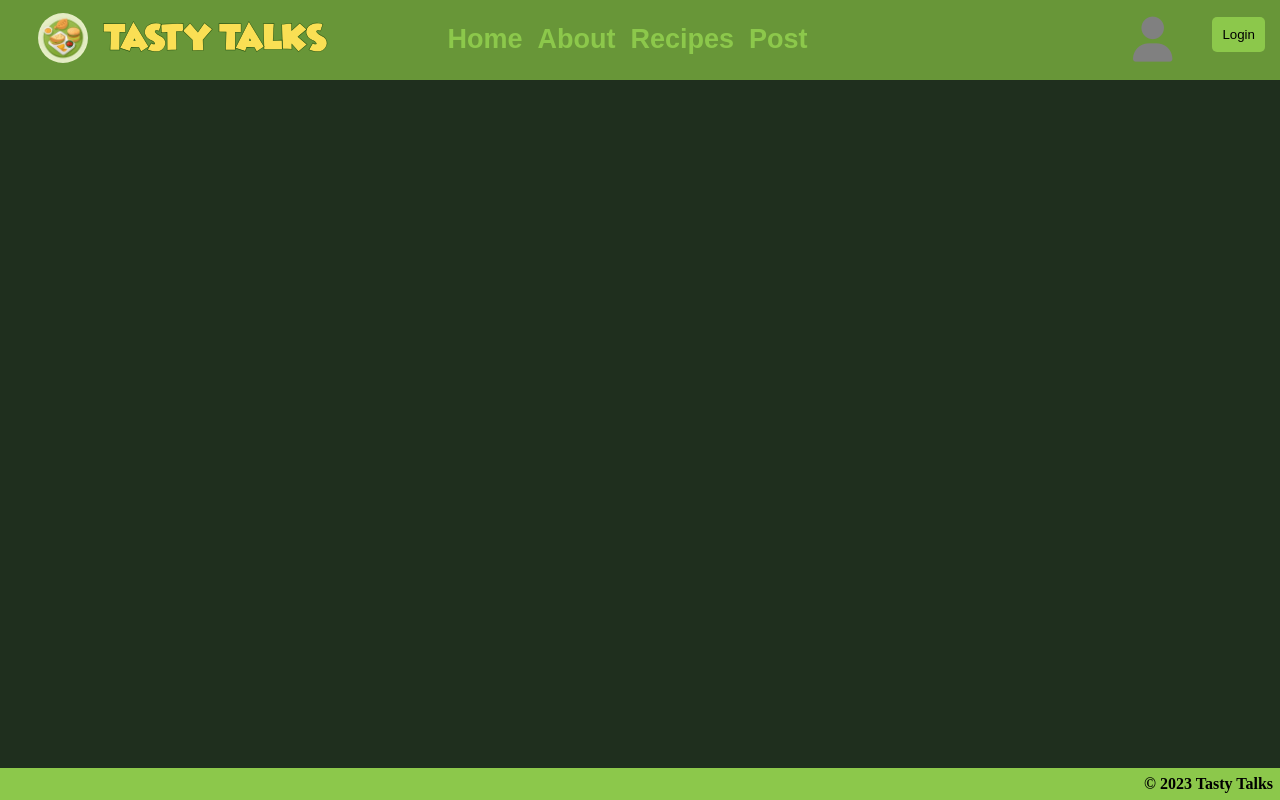
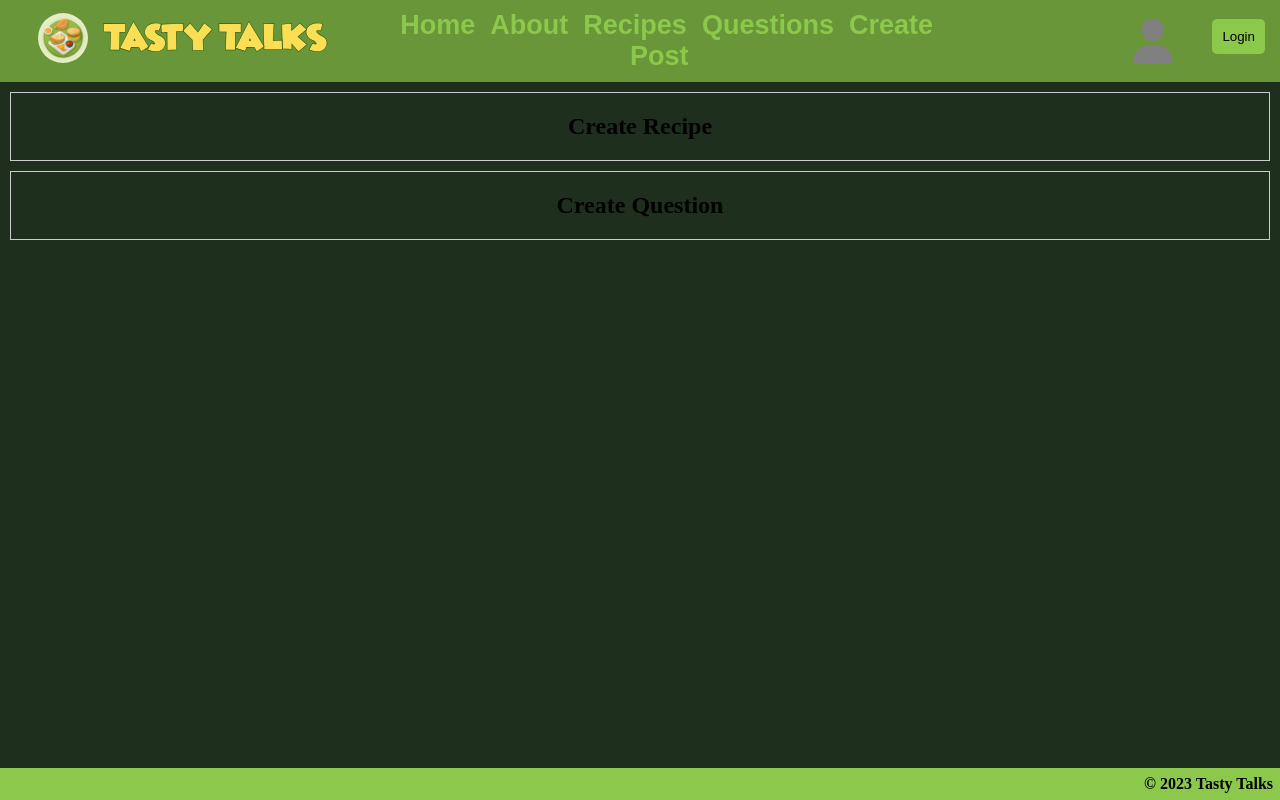
Before and after one commit to wbermel3rd/TastyTalks, a Vue app in the folder tastytalks/: page /choosepost in a window 1280 px wide. Built offline with nearby package versions, Linux system fonts and the light colour scheme; no server answers.

Commit message:
Updated some pathing on the pages. Navbar titles. Creation of New pages.

```diff
--- a/tastytalks/src/components/TastyTalksHeader.vue
+++ b/tastytalks/src/components/TastyTalksHeader.vue
@@ -25,7 +25,8 @@
                 <router-link to="/">Home</router-link>
                 <router-link to="/about">About</router-link>
                 <router-link to="/recipefeed">Recipes</router-link>
-                <router-link to="/createpost">Post</router-link>
+                <router-link to="/question">Questions</router-link>
+                <router-link to="/choosepost">Create Post</router-link>
             </div>
         </div>
         <div class="custom-header">
--- a/tastytalks/src/router/index.js
+++ b/tastytalks/src/router/index.js
@@ -3,8 +3,19 @@ import Home from '../views/HomePage.vue'
 import UserLogin from '../views/LoginPage.vue'
 import UserRegister from '../views/RegistrationPage.vue'
 import { auth } from '../firebase'
-import CreatePost from '../views/CreatePost.vue'
+
+//Creating Questions and Recepies Import
+
+import ChoosePost from '../views/ChoosePost.vue'
+import CreateRecipe from '../views/CreateRecipe.vue'
+import CreateQuestion from '../views/CreateQuestion.vue'
+
+
+//Question and Recipe Feed Import
+
+import QuestionFeed from '../views/QuestionFeed.vue'
 import RecipeFeed from '../views/RecipeFeed.vue'
+
 
 
 
@@ -38,15 +49,31 @@ const routes = [
     component: UserRegister
   },
   {
-    path: '/createpost',
-    name: 'CreatePost',
-    component: CreatePost
+    path: '/choosepost',
+    name: 'ChoosePost',
+    component: ChoosePost
+  },
+  {
+    path: '/createrecipe',
+    name: 'CreateRecipe',
+    component: CreateRecipe
+  },
+  {
+    path: '/createquestion',
+    name: 'CreateQuestion',
+    component: CreateQuestion
   },
   {
     path: '/recipefeed',
     name: 'RecipeFeed',
     component: RecipeFeed
-  }
+  },
+  {
+    path: '/questionfeed',
+    name: 'QuestionFeed',
+    component: QuestionFeed
+  },
+
 ]
 
 const router = createRouter({
--- a/tastytalks/src/views/AboutView.vue
+++ b/tastytalks/src/views/AboutView.vue
@@ -1,4 +1,5 @@
 <template>
+  <main>
 
     <div>
       <h1>About Us</h1>
@@ -17,6 +18,7 @@
       </div>
     </div>
 
+  </main>
 </template>
 
 
--- /dev/null
+++ b/tastytalks/src/views/ChoosePost.vue
@@ -0,0 +1,46 @@
+<template>
+    <main>
+        <div>
+            <div class="clickable-div" @click="goToCreateRecipe">
+                <h2>Create Recipe</h2>
+                <!-- You can add other content or styling for this div -->
+            </div>
+
+            <div class="clickable-div" @click="goToCreateQuestion">
+                <h2>Create Question</h2>
+                <!-- You can add other content or styling for this div -->
+            </div>
+        </div>
+    </main>
+</template>
+
+<script>
+  export default {
+    methods: {
+      goToCreateRecipe() {
+        this.$router.push('/createrecipe');
+      },
+
+      goToCreateQuestion() {
+        console.log("Navigating to Create Question");
+        this.$router.push('/createquestion');
+      },
+    },
+  };
+</script>
+
+  <style>
+  /* Add your styling for clickable-div here */
+  .clickable-div {
+    cursor: pointer;
+    border: 1px solid #ccc;
+    padding: 20px;
+    margin: 10px;
+    text-align: center;
+    transition: background-color 0.3s; /* Add a smooth transition effect */
+  }
+
+  .clickable-div:hover {
+    background-color: #e0e0e0; /* Change the background color on hover */
+  }
+</style>
--- /dev/null
+++ b/tastytalks/src/views/CreateQuestion.vue
@@ -0,0 +1,49 @@
+<template>
+    <main>
+        <div>
+            <div class="clickable-div" @click="goToCreateRecipe">
+                <h2>Create Recipe</h2>
+                <!-- You can add other content or styling for this div -->
+            </div>
+
+        </div>
+    </main>
+</template>
+
+<script>
+  export default {
+    methods: {
+      goToCreateRecipe() {
+        // Navigate to the Create Recipe page
+        // You can use Vue Router or any other navigation method here
+        console.log("Navigating to Create Recipe");
+        // For example, using Vue Router:
+        // this.$router.push('/create-recipe');
+      },
+
+      goToCreateQuestion() {
+        // Navigate to the Create Question page
+        // You can use Vue Router or any other navigation method here
+        console.log("Navigating to Create Question");
+        // For example, using Vue Router:
+        // this.$router.push('/create-question');
+      },
+    },
+  };
+</script>
+
+  <style>
+  /* Add your styling for clickable-div here */
+  .clickable-div {
+    cursor: pointer;
+    border: 1px solid #ccc;
+    padding: 20px;
+    margin: 10px;
+    text-align: center;
+    transition: background-color 0.3s; /* Add a smooth transition effect */
+  }
+
+  .clickable-div:hover {
+    background-color: #e0e0e0; /* Change the background color on hover */
+  }
+</style>
--- a/tastytalks/src/views/FullscreenPost.vue
+++ b/tastytalks/src/views/FullscreenPost.vue
@@ -1,10 +1,13 @@
 <template>
+    <main>
+
       <div class="full-post-view" v-if="post">
         <h1>{{ post.title }}</h1>
         <p>{{ post.instructions }}</p>
         <p>{{ post.date }}</p>
         <!-- Display other post details and comments -->
       </div>
+
       <div v-else>
         Loading post...
       </div>
@@ -12,6 +15,8 @@
       <div class="comments-container">
         <h2 class="comments-header">Comments:</h2>
       </div>
+
+    </main>
   </template>
 
 
--- /dev/null
+++ b/tastytalks/src/views/QuestionFeed.vue
@@ -0,0 +1,3 @@
+<template>
+    Hello
+</template>
--- a/tastytalks/src/views/RecipeFeed.vue
+++ b/tastytalks/src/views/RecipeFeed.vue
@@ -1,6 +1,8 @@
 <template>
+  <main>
     <div class="post-feed">
       <h1>Recipe Feed</h1>
+
       <div class="post-grid">
         <div v-for="recipe in recipes" :key="recipe.id" class="post-item" @click="goToRecipe(recipe.id)">
           <h2>{{ recipe.title }}</h2>
@@ -12,9 +14,14 @@
           <div class="tags">
             <span v-for="tag in recipe.tags" :key="tag.name" class="tag">{{ tag.name }}</span>
           </div>
+
+
+
         </div>
       </div>
     </div>
+    <br>
+  </main>
 </template>
 
 <script>
```
Also changed, not shown: tastytalks/src/views/CreateRecipe.vue (renamed from tastytalks/src/views/CreatePost.vue). Lines whose indentation alone changed are shown as unchanged.
